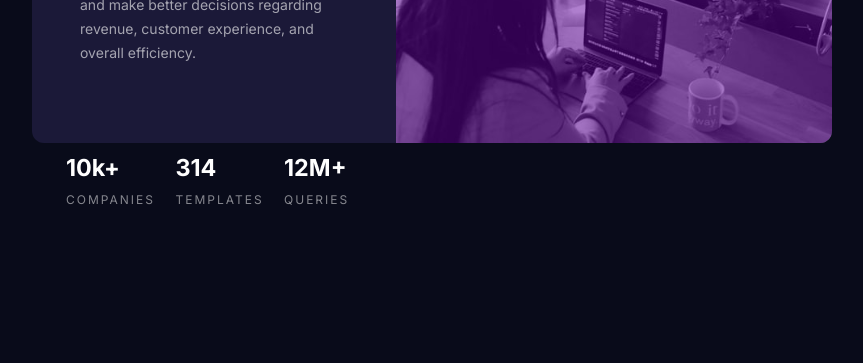
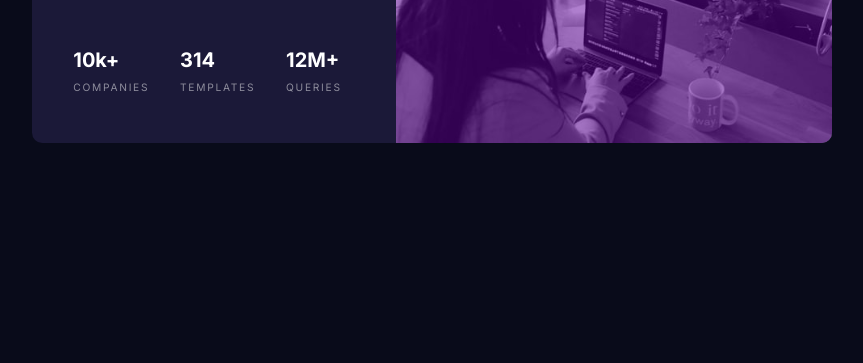
Before and after one commit to rhniam/stats-preview-card, a plain HTML site: page index.html in a window 1280 px wide. Shown: the part 437-800 px from the top of the page, without its empty margins (208-1071 px from the left). Drawn offline with Linux system fonts and the light colour scheme.

Commit message:
fixed font broke

```diff
--- a/style.css
+++ b/style.css
@@ -82,7 +82,9 @@ img {
 
 @media (min-width: 900px) {
 
-    html {font-size: 20px;}
+    html {
+        font-size:2.134471718249733vh;
+    }
     main {
         width: 100vh;
         height: 45vh;
```
Also changed, not shown: 1 other file.
